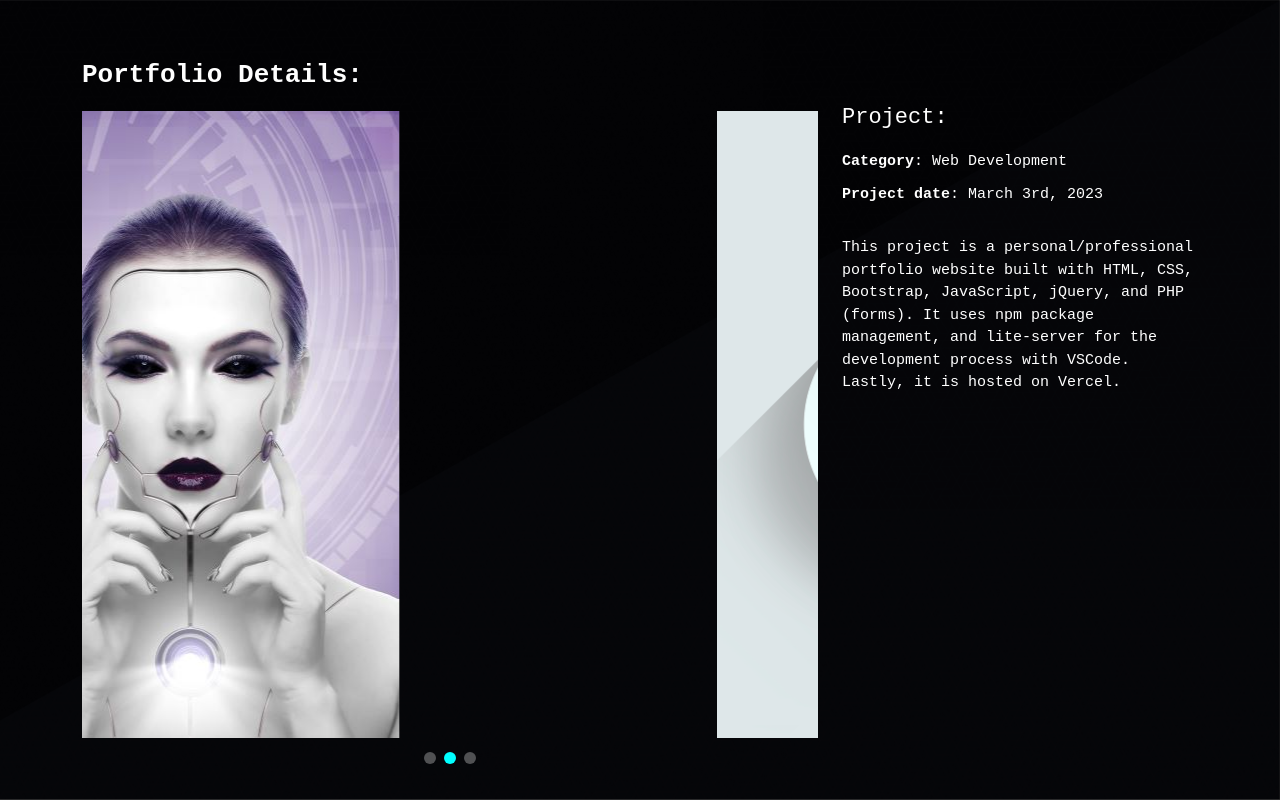
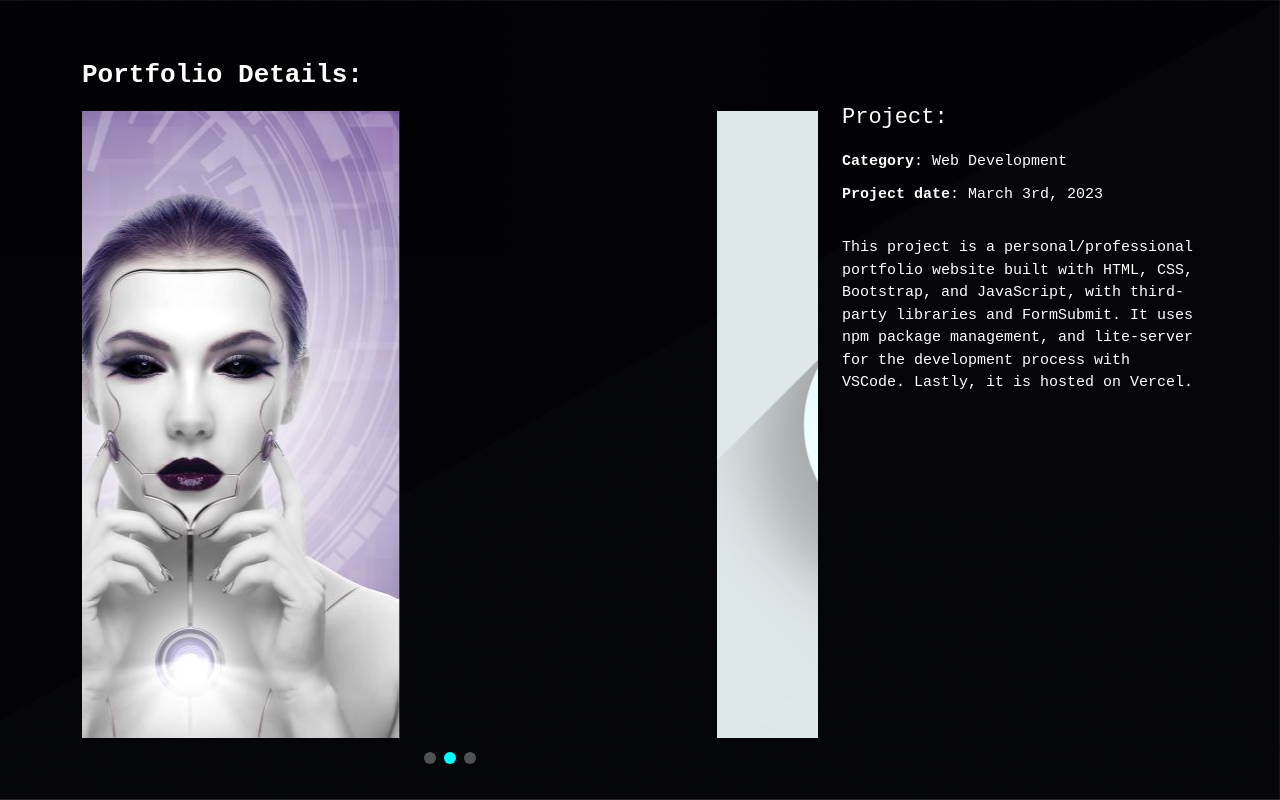
Before and after one commit to devftrejo/PortfolioWebsite, a website: page portfolio-details.html in a window 1280 px wide. Drawn offline with Linux system fonts and the light colour scheme.

Commit message:
Updated text information.

```diff
--- a/portfolio-details.html
+++ b/portfolio-details.html
@@ -79,9 +79,10 @@
 
               <p>
                 This project is a personal/professional portfolio website built
-                with HTML, CSS, Bootstrap, JavaScript, jQuery, and PHP (forms).
-                It uses npm package management, and lite-server for the
-                development process with VSCode. Lastly, it is hosted on Vercel.
+                with HTML, CSS, Bootstrap, and JavaScript, with third-party
+                libraries and FormSubmit. It uses npm package management, and
+                lite-server for the development process with VSCode. Lastly, it
+                is hosted on Vercel.
               </p>
             </div>
           </div>
```
Also changed, not shown: index.html (+4 -4 lines).
